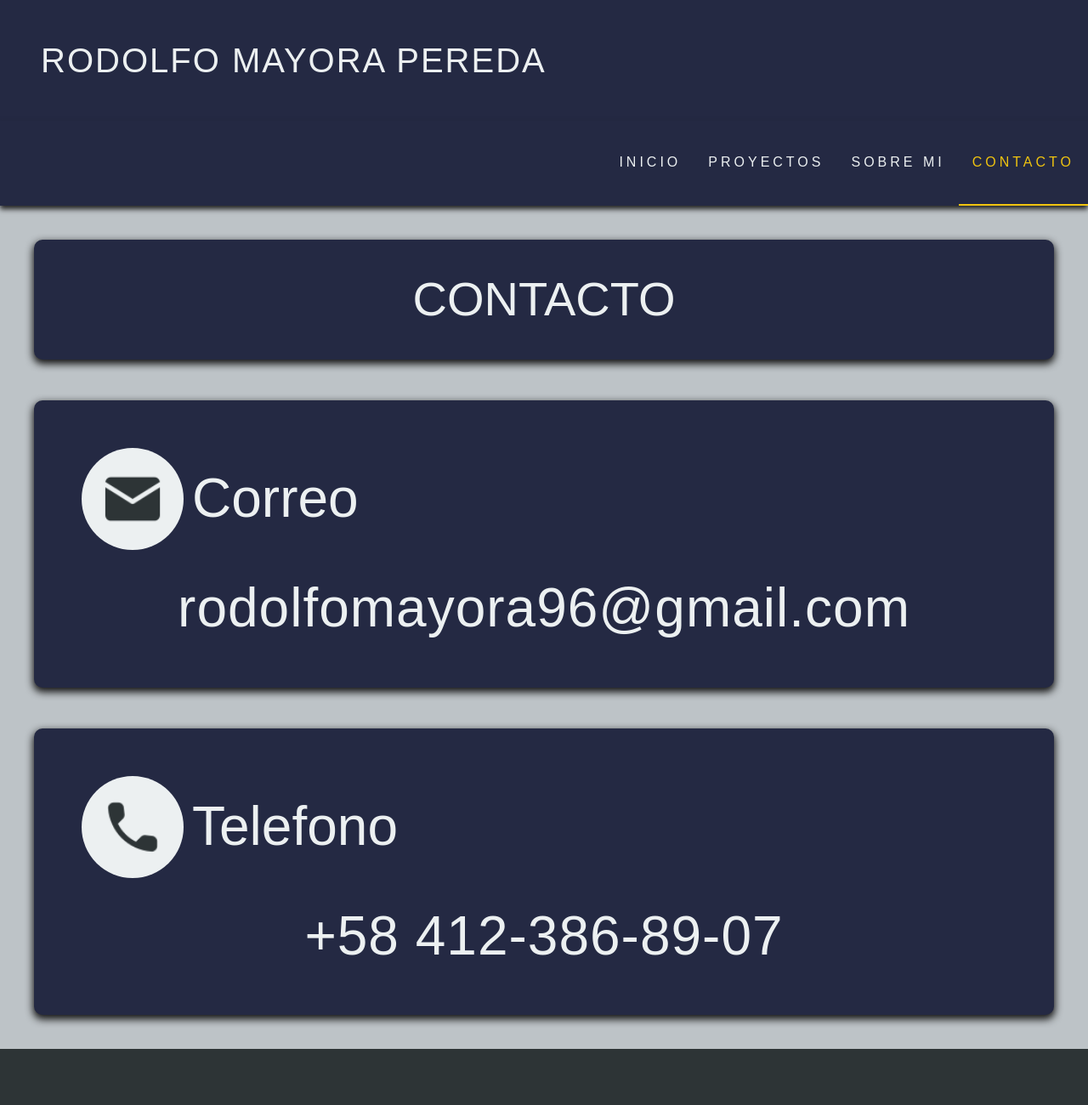
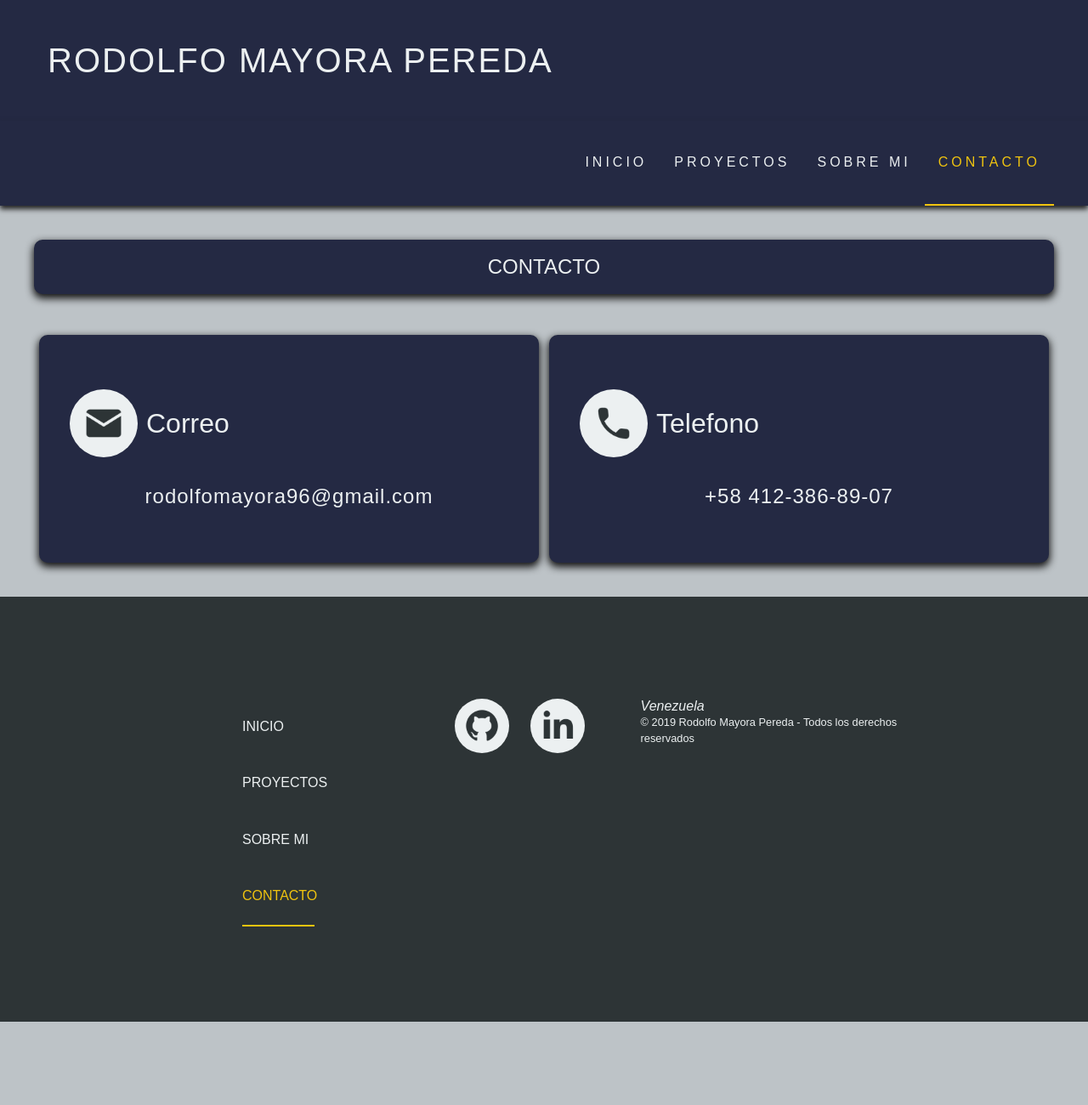
Before and after one commit to rodolfomayora/mi-portafolio, a plain HTML site: page contacto.html in a window 1280 px wide. Shown: the top 1300 px of the page at 85% size. After the commit the page ends 1202 px from the top, so only its background shows below. Drawn offline with Linux system fonts and the light colour scheme.

Commit message:
Style: refactor media-queries 1200w

```diff
--- a/css/footer.css
+++ b/css/footer.css
@@ -58,7 +58,7 @@
 .social-media__img:hover { background-color: #f1c40f; }
 
 
-@media (min-width: 768px) and (max-width: 1199px) and (min-height: 500px) {
+@media (min-width: 768px) and (min-height: 500px) {
 
 	.footer {
 		padding-top: 10vmin;
@@ -66,14 +66,15 @@
 		justify-content: center;
 	}
 
-	.footer__section:nth-child( -n + 2) {
-		flex: 0 1 30%;
-		margin-bottom: 10vh;
+	.footer__section {
+		width: 40%;
 	}
 
 	.footer__nav-item {
-		padding: 2vh;
+		width: 30%;
+		padding: 3vh 0;
 		font-size: 2vmin;
+		text-align: left;
 	}
 
 	.social-media__img {
@@ -81,3 +82,15 @@
 		height: 8vmin;
 	}
 }
+
+@media (min-width: 1200px) {
+
+	.footer__section {
+		width: 25%;
+	}
+
+	.footer__section:last-child {
+		width: 30%;
+		text-align: left;
+	}
+}
--- a/css/header.css
+++ b/css/header.css
@@ -92,9 +92,7 @@
 		font-size: 5.5vmin;
 	}
 
-	.header-2 {
-		padding: 6vh;
-	}
+	.header-2 { padding: 6vh 0; }
 
 	.header__title-2 { display: none; }
 
@@ -109,7 +107,13 @@
 		height: 87vmin;
 		margin-top: 8vmin;
 	}
-
 }
 
-@media (min-width: 1200px) { .header__title-3 { text-align: left; } }
+@media (min-width: 1200px) {
+
+	.header__title-3 {
+		margin-left: calc((100% - 1200px)/2);
+		padding-left: 2vmin;
+		text-align: left;
+	}
+}
--- a/css/main.css
+++ b/css/main.css
@@ -177,3 +177,68 @@
 
 	.contact__info { font-size: 3vh; }
 }
+
+
+
+@media (min-width: 1200px) {
+
+	.main-1 {
+		max-width: 1200px;
+		padding: 5vmin 0;
+		margin-right: auto;
+		margin-left: auto;
+	}
+
+	.contain__projects {
+		flex-direction: row;
+		justify-content: space-around;
+		flex-wrap: wrap;
+		align-items: stretch;
+	}
+
+	.main-2,
+	.contain__contact {
+		flex-direction: row;
+		justify-content: space-around;
+	}
+
+	.main__title {
+		line-height: 8vh;
+		font-size: 3vh;
+	}
+
+	.main__project {
+		flex: auto;
+		width: 300px;
+		max-width: 450px;
+		height: 50vh;
+		margin-left: .5%;
+		margin-right: .5%;
+	}
+
+	/** sobre mi */
+	.main__contain-foto {
+		align-self: flex-start;
+		width: 28vmin;
+		height: 28vmin
+	}
+
+	.contain__profile { width: 75%; }
+
+	.main__information { font-size: 3vh; }
+
+	/** Contacto */
+	.contact__section {
+		width: 49%;
+		padding: 8vh 3%;
+	}
+
+	.contact__img {
+		width: 10vmin;
+		height: 10vmin;
+	}
+
+	.contact__title { font-size: 4vh; }
+
+	.contact__info { font-size: 3vh; }
+}
--- a/css/navigation.css
+++ b/css/navigation.css
@@ -142,7 +142,16 @@
 	.navigation,
 	.navigation-2 { justify-content: flex-end; }
 
-	.navigation > .navigation__item, /** por la especificidad de nth */
+	/** selector decendiente por la especificidad de nth */
+	.navigation > .navigation__item {
+		padding: 4vmin 2vmin;
+		font-size: 1.8vh;
+	}
+
 	.navigation-2 > .navigation__item { padding: 5vmin 2vmin; }
 
+	/** para que se alinie a la derecha con el contenido */
+	.navigation-2 > .navigation__item:last-child {
+		margin-right: calc((100% - 1200px)/2);
+	}
 }
--- a/css/style.css
+++ b/css/style.css
@@ -24,9 +24,9 @@ html {
 	color: #ecf0f1;
 }
 
-body {
-	background-color: #333;
-}
+body { background-color: #bdc3c7; }
+
+body.color-index { background-color: rgba(36,41,67,1); }
 
 header,
 nav,
@@ -43,6 +43,13 @@ footer { display: block; } /* evita problemas de compatibilidad */
 .blur { filter: blur( 5px ); }
 
 
+
+
+@media (min-width: 768px) {
+	body	{ background-color: #bdc3c7; }
+}
+
+
 /** MEDIA QUERIES */
 @media (min-width: 480px) and (max-width: 767px) {
 	/** no hay mucho que cambiar para estos dispositivos gracias
```
Also changed, not shown: index.html (+1 -1 lines).
